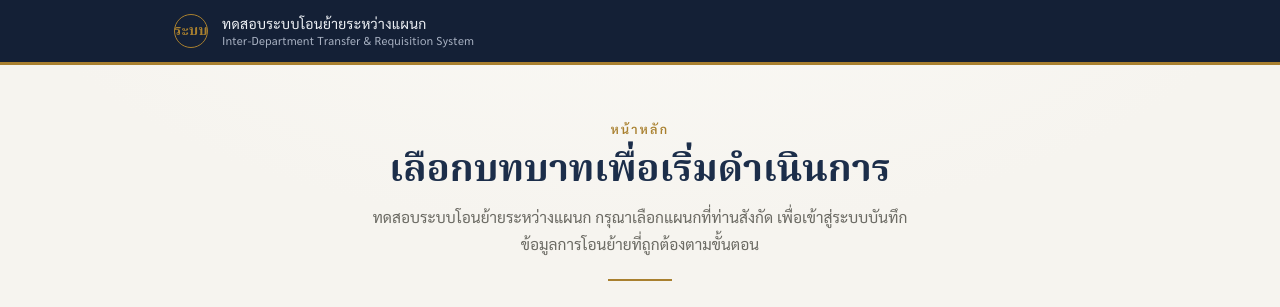
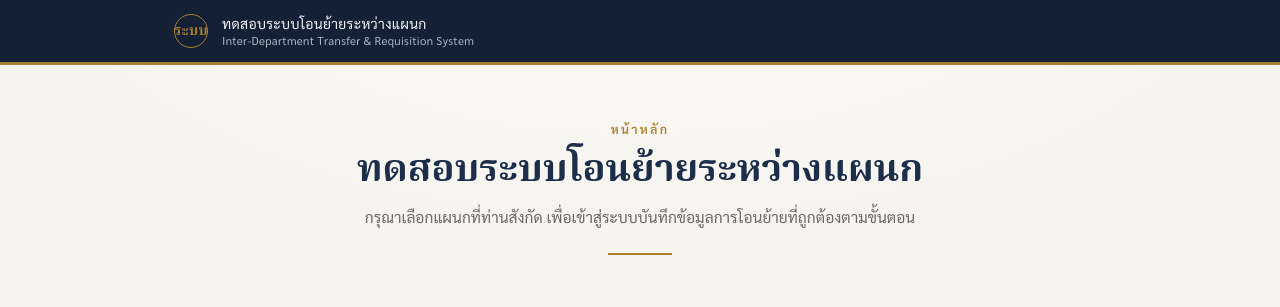
Before and after one commit to sarawutc6689-cpu/Mouldmate-HR, a plain HTML site: page Transfer-Staff/demo-ts.html in a window 1280 px wide. Shown: the top 307 px of the page. Drawn offline with Linux system fonts and the light colour scheme.

Commit message:
Update demo-ts.html

```diff
--- a/Transfer-Staff/demo-ts.html
+++ b/Transfer-Staff/demo-ts.html
@@ -217,9 +217,9 @@
 
   <section class="hero">
     <div class="eyebrow">หน้าหลัก</div>
-    <h1>เลือกบทบาทเพื่อเริ่มดำเนินการ</h1>
+    <h1> ทดสอบระบบโอนย้ายระหว่างแผนก</h1>
     <p class="subtitle">
-        ทดสอบระบบโอนย้ายระหว่างแผนก
+
       กรุณาเลือกแผนกที่ท่านสังกัด เพื่อเข้าสู่ระบบบันทึกข้อมูลการโอนย้ายที่ถูกต้องตามขั้นตอน
     </p>
     <div class="rule"></div>
```
